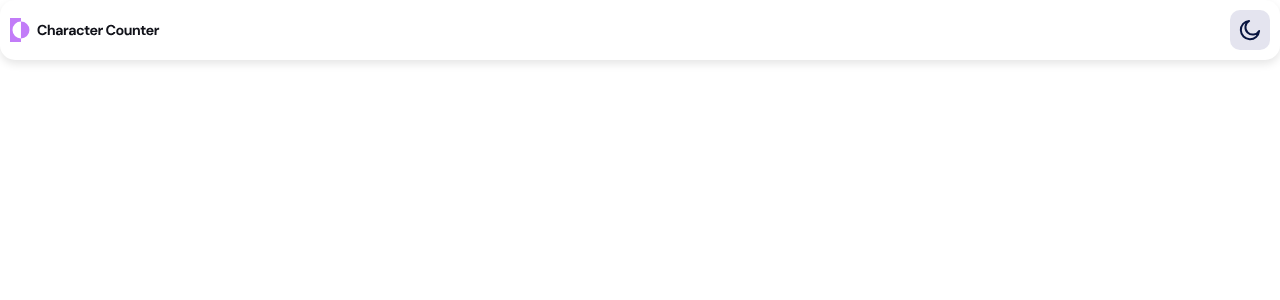
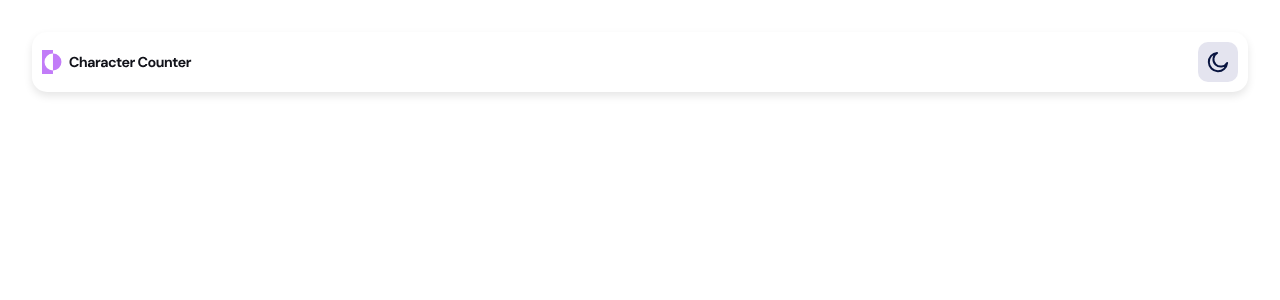
Before and after one commit to Ledelara/character-calculator, a React (Vite) app: page / in a window 1280 px wide. Shown: the top 300 px of the page. Built offline with nearby package versions, Linux system fonts and the light colour scheme.

Commit message:
♻️ refactor: trazendo app.css novamente

```diff
--- /dev/null
+++ b/src/App.css
@@ -0,0 +1,42 @@
+#root {
+  max-width: 1280px;
+  margin: 0 auto;
+  padding: 2rem;
+  text-align: center;
+}
+
+.logo {
+  height: 6em;
+  padding: 1.5em;
+  will-change: filter;
+  transition: filter 300ms;
+}
+.logo:hover {
+  filter: drop-shadow(0 0 2em #646cffaa);
+}
+.logo.react:hover {
+  filter: drop-shadow(0 0 2em #61dafbaa);
+}
+
+@keyframes logo-spin {
+  from {
+    transform: rotate(0deg);
+  }
+  to {
+    transform: rotate(360deg);
+  }
+}
+
+@media (prefers-reduced-motion: no-preference) {
+  a:nth-of-type(2) .logo {
+    animation: logo-spin infinite 20s linear;
+  }
+}
+
+.card {
+  padding: 2em;
+}
+
+.read-the-docs {
+  color: #888;
+}
--- a/src/App.tsx
+++ b/src/App.tsx
@@ -3,6 +3,7 @@
 import { darkTheme, lightTheme } from './styles/theme';
 import { GlobalStyle } from './components/StyledComponents/globalStyle';
 import HeaderComponent from './components/Header/Header';
+import './App.css';
 
 function App() {
 
```
